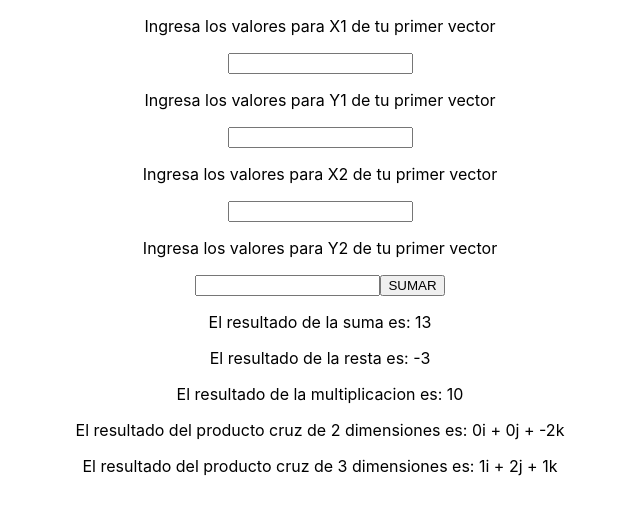
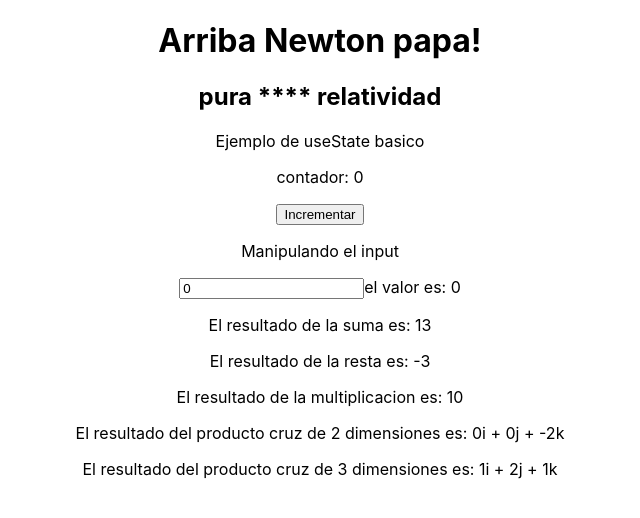
Before and after one commit to EdgarVMora/app-fisica, a React (Create React App) app: page / in a window 1280 px wide. Shown: the top 518 px of the page, without its empty margins (320-960 px from the left). Built offline with nearby package versions, Linux system fonts and the light colour scheme.

Commit message:
Se cambio getElement por useState

```diff
--- a/src/UI/operaciones.jsx
+++ b/src/UI/operaciones.jsx
@@ -10,34 +10,32 @@ import suma from '../Entidades/suma'
 
 
 function Operaciones(){
-    const TraerSuma = () => {
-        const xUno = parseFloat(document.getElementById('obtener_x_uno').value)
-        const yUno = parseFloat(document.getElementById('obtener_y_uno').value)
-        const xDos = parseFloat(document.getElementById('obtener_x_dos').value)
-        const yDos = parseFloat(document.getElementById('obtener_y_dos').value)
-        let resultadoX = suma(xUno,xDos)
-        let resultadoY = suma(yUno, yDos)
-        document.getElementById('resultado').innerText = `Resultado: (${resultadoX},${resultadoY}) `
-    }
     let resultadoSuma = Suma(4, 9)
     let resultadoResta = Resta(3,6)
     let resultadoMultiplicacion = Multiplicar(5,2)
+    const[valor, setValor] = useState(0)
+    //setValor = 25
     const[miArreglo2D, actualizarArreglo2D] = useState(Producto_Cruz2D())
     const[miArreglo3D, actualizarArreglo3D] = useState(Producto_Cruz3D)
+
+    const incremetar = () =>{
+        setValor(valor + 1)
+    }
     return(
         <div>
-            <p>Ingresa los valores para X1 de tu primer vector</p>
-            <input id='obtener_x_uno' type='number'></input>
-            <p>Ingresa los valores para Y1 de tu primer vector</p>
-            <input id='obtener_y_uno' type='number'></input>
-            <p>Ingresa los valores para X2 de tu primer vector</p>
-            <input id='obtener_x_dos' type='number'></input>
-            <p>Ingresa los valores para Y2 de tu primer vector</p>
-            <input id='obtener_y_dos' type='number'></input>
-            <button onClick={TraerSuma}>SUMAR</button>
-            <p id='resultado'></p>
+            <h1>Arriba Newton papa!</h1>
+            <h2>pura **** relatividad</h2>
+            {/*<input value={valor}onChange={(evento)=> setValor(evento.target.value)}></input>
+            //input controlado
+            <span>El valor es:{valor}</span>*/}
 
+            <p>Ejemplo de useState basico</p>
+            <p>contador: {valor}</p>
+            <button onClick={incremetar}>Incrementar</button>
 
+            <p>Manipulando el input</p>
+            <input value={valor} onChange={(evento)=> setValor(evento.target.value)}></input>
+            <span>el valor es: {valor}</span>
 
             <p>El resultado de la suma es: {resultadoSuma}</p>
             <p>El resultado de la resta es: {resultadoResta}</p>
```
